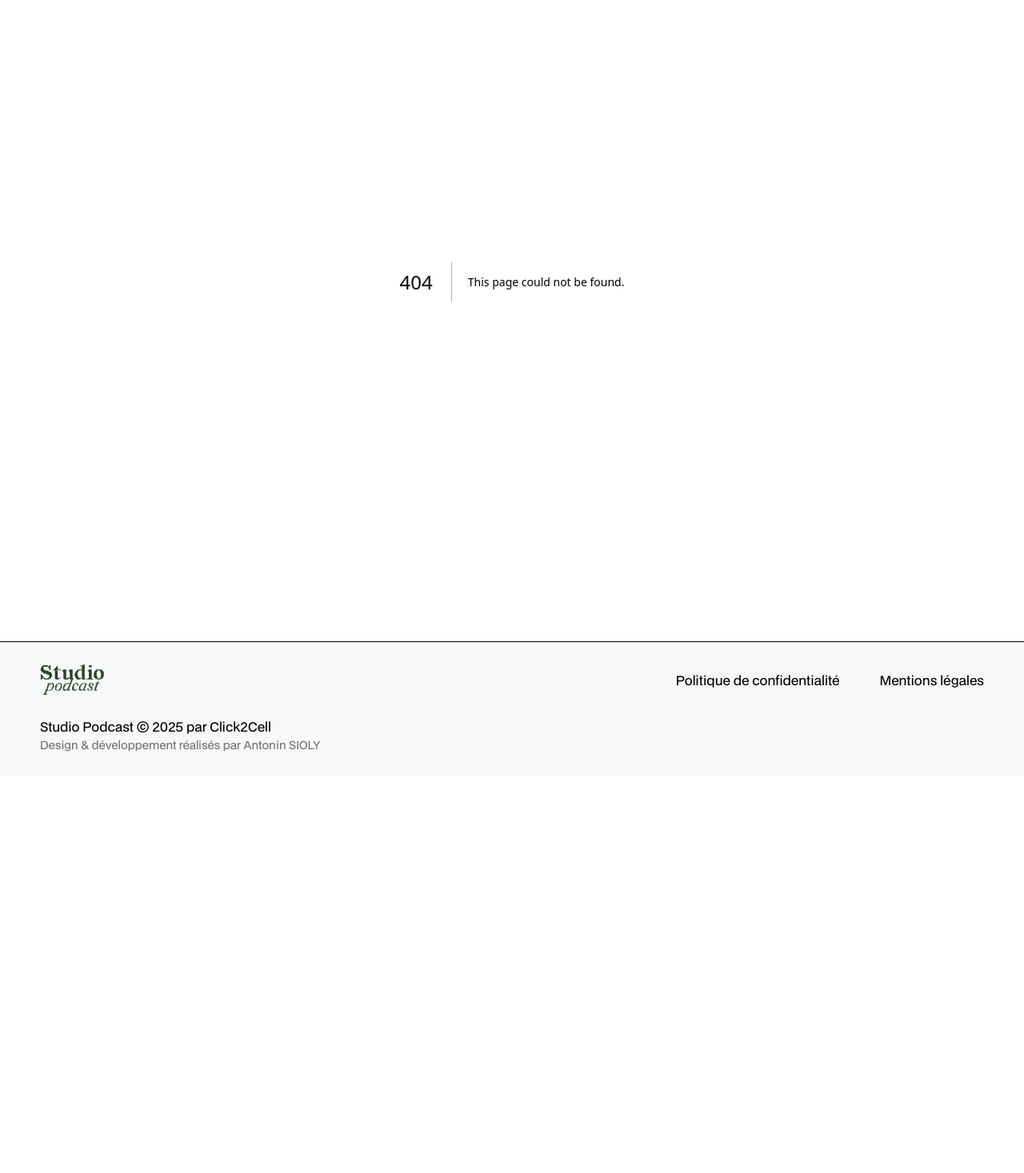
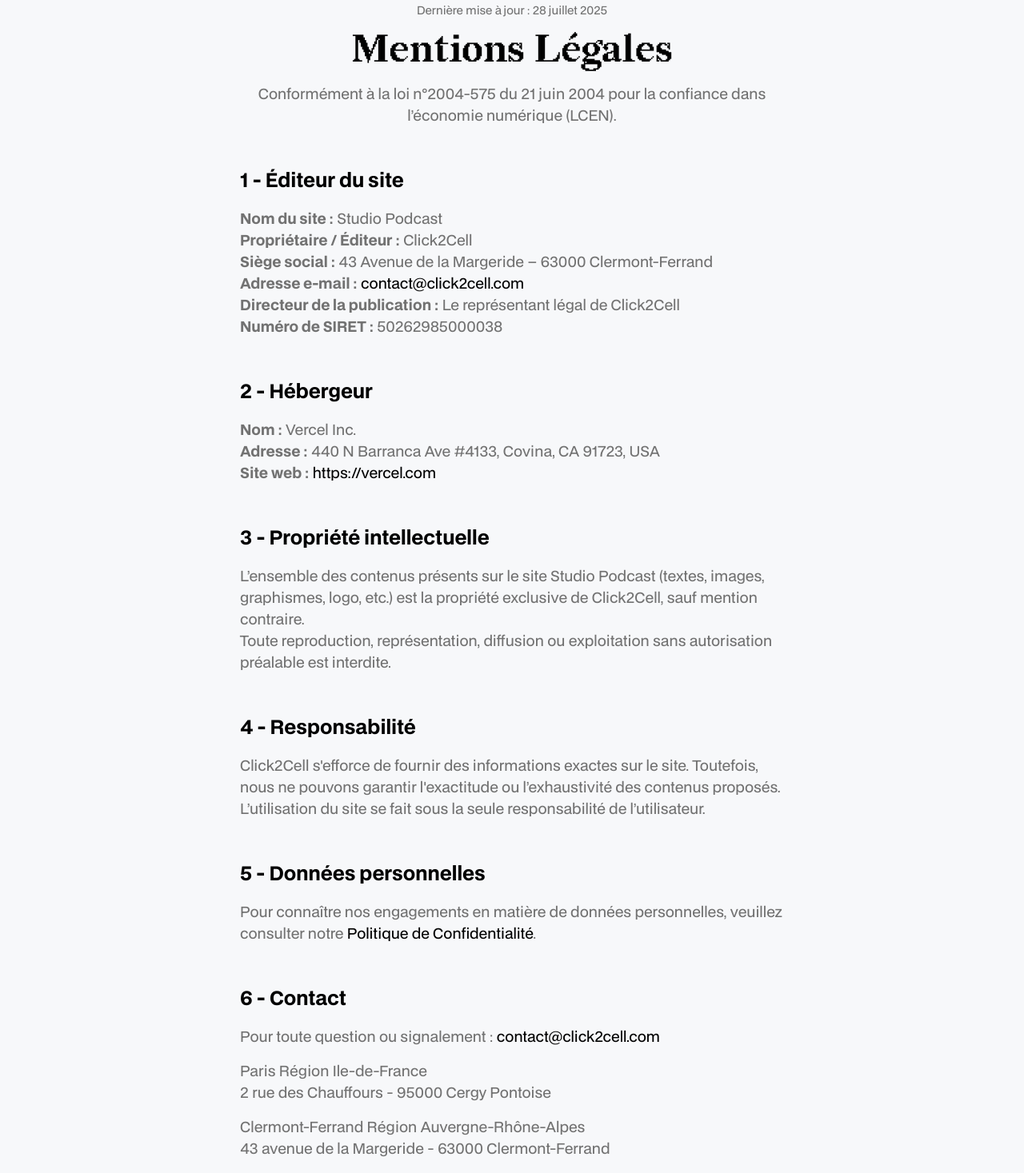
Before and after one commit to HeyAnto/studio-podcast, a Next.js app: page /mentions-legales in a window 1280 px wide. Before the commit this address had no page. Shown: the part 156-1623 px from the top of the page at 80% size. Before the commit the page ends 1126 px from the top, so only its background shows below. Built offline with nearby package versions, Linux system fonts and the light colour scheme.

Commit message:
Create Mentions Legales Page

```diff
--- /dev/null
+++ b/src/app/mentions-legales/page.tsx
@@ -0,0 +1,138 @@
+import type { Metadata } from "next";
+
+export const metadata: Metadata = {
+  title: "Studio Podcast",
+  description:
+    "Trouvez et louez votre studio d'enregistrement pour podcast, shooting photo ou production vidéo. Découvrez les meilleures adresses à Paris, Lyon, Marseille et plus encore.",
+  robots: {
+    index: true,
+    follow: true,
+    noarchive: false,
+    nosnippet: false,
+  },
+};
+
+const LegalPage = () => {
+  return (
+    <main className="gap-50">
+      <section className="gap-50">
+        <div className="text-container gap-16">
+          <p className="text-sm text-center text-grey-2">
+            Dernière mise à jour : 28 juillet 2025
+          </p>
+          <h1 className="font-heading text-5xl leading-none text-center">
+            Mentions Légales
+          </h1>
+          <p className="text-lg leading-normal text-center text-grey-2">
+            Conformément à la loi n°2004-575 du 21 juin 2004 pour la confiance
+            dans l’économie numérique (LCEN).
+          </p>
+        </div>
+
+        <div className="text-container gap-16">
+          <h3 className="text-2xl leading-normal">1 - Éditeur du site</h3>
+          <p className="text-lg leading-normal text-grey-2">
+            <b>Nom du site :</b> Studio Podcast
+            <br />
+            <b>Propriétaire / Éditeur :</b> Click2Cell
+            <br />
+            <b>Siège social :</b> 43 Avenue de la Margeride – 63000
+            Clermont-Ferrand
+            <br />
+            <b>Adresse e-mail :</b>{" "}
+            <a
+              href="mailto:contact@click2cell.com"
+              className="linkButton text-dark"
+            >
+              contact@click2cell.com
+            </a>
+            <br />
+            <b>Directeur de la publication :</b> Le représentant légal de
+            Click2Cell
+            <br />
+            <b>Numéro de SIRET :</b> 50262985000038
+          </p>
+        </div>
+
+        <div className="text-container gap-16">
+          <h3 className="text-2xl leading-normal">2 - Hébergeur</h3>
+          <p className="text-lg leading-normal text-grey-2">
+            <b>Nom :</b> Vercel Inc.
+            <br />
+            <b>Adresse :</b> 440 N Barranca Ave #4133, Covina, CA 91723, USA
+            <br />
+            <b>Site web :</b>{" "}
+            <a href="https://vercel.com" className="linkButton text-dark">
+              https://vercel.com
+            </a>
+          </p>
+        </div>
+
+        <div className="text-container gap-16">
+          <h3 className="text-2xl leading-normal">
+            3 - Propriété intellectuelle
+          </h3>
+          <p className="text-lg leading-normal text-grey-2">
+            L’ensemble des contenus présents sur le site Studio Podcast (textes,
+            images, graphismes, logo, etc.) est la propriété exclusive de
+            Click2Cell, sauf mention contraire.
+            <br />
+            Toute reproduction, représentation, diffusion ou exploitation sans
+            autorisation préalable est interdite.
+          </p>
+        </div>
+
+        <div className="text-container gap-16">
+          <h3 className="text-2xl leading-normal">4 - Responsabilité</h3>
+          <p className="text-lg leading-normal text-grey-2">
+            Click2Cell s'efforce de fournir des informations exactes sur le
+            site. Toutefois, nous ne pouvons garantir l'exactitude ou
+            l’exhaustivité des contenus proposés.
+            <br />
+            L’utilisation du site se fait sous la seule responsabilité de
+            l’utilisateur.
+          </p>
+        </div>
+
+        <div className="text-container gap-16">
+          <h3 className="text-2xl leading-normal">5 - Données personnelles</h3>
+          <p className="text-lg leading-normal text-grey-2">
+            Pour connaître nos engagements en matière de données personnelles,
+            veuillez consulter notre{" "}
+            <a
+              href="/politique-de-confidentialite"
+              className="linkButton text-dark"
+            >
+              Politique de Confidentialité
+            </a>
+            .
+          </p>
+        </div>
+
+        <div className="text-container gap-16">
+          <h3 className="text-2xl leading-normal">6 - Contact</h3>
+          <p className="text-lg leading-normal text-grey-2">
+            Pour toute question ou signalement :{" "}
+            <a
+              href="mailto:contact@click2cell.com"
+              className="linkButton text-dark"
+            >
+              contact@click2cell.com
+            </a>
+          </p>
+          <p className="text-lg leading-normal text-grey-2">
+            Paris Région Ile-de-France
+            <br />2 rue des Chauffours - 95000 Cergy Pontoise
+          </p>
+          <p className="text-lg leading-normal text-grey-2">
+            Clermont-Ferrand Région Auvergne-Rhône-Alpes
+            <br />
+            43 avenue de la Margeride - 63000 Clermont-Ferrand
+          </p>
+        </div>
+      </section>
+    </main>
+  );
+};
+
+export default LegalPage;
```
